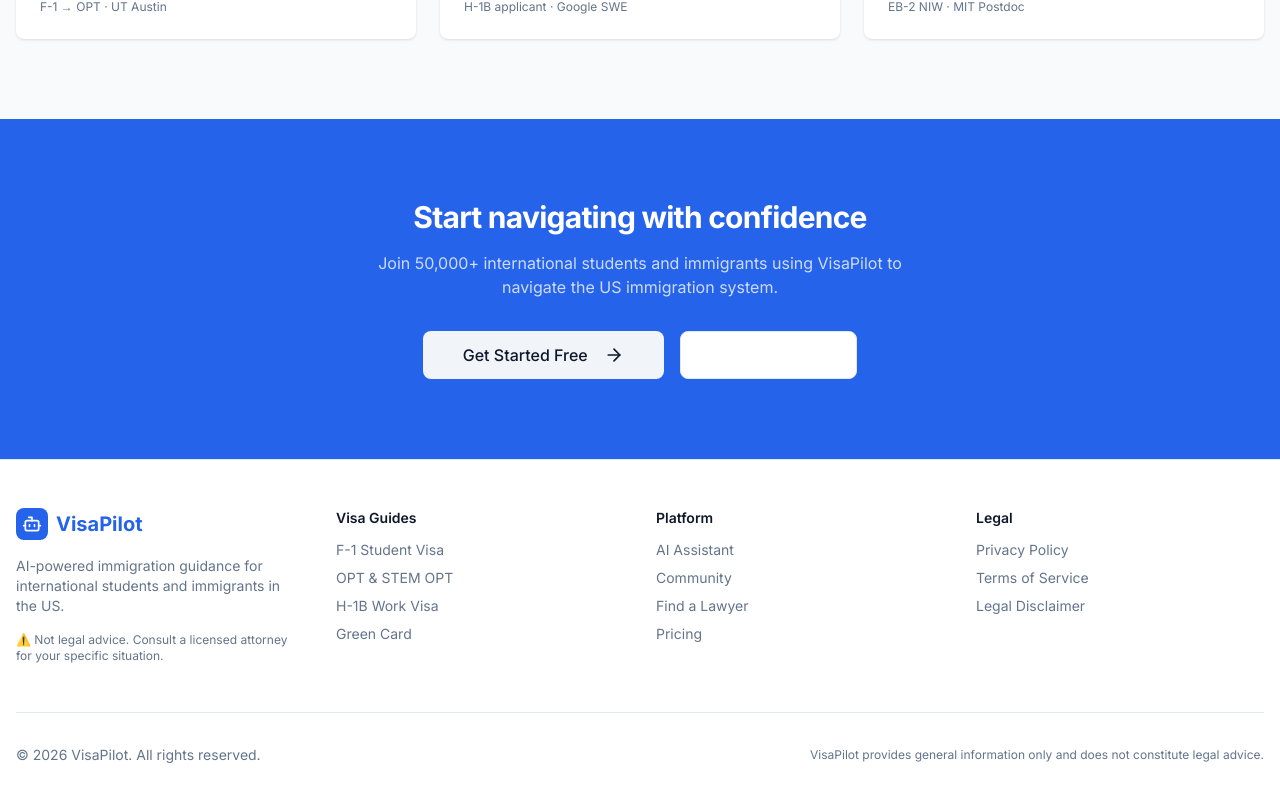
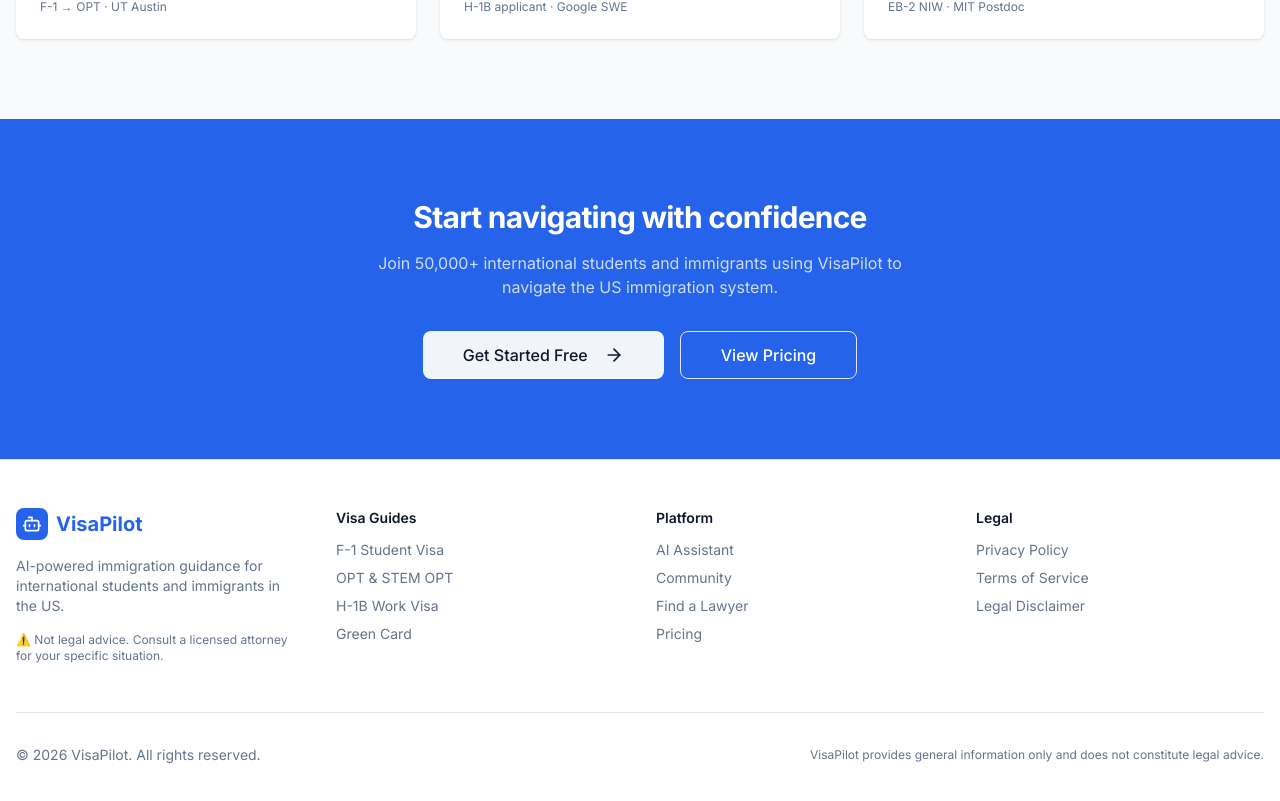
Before and after one commit to Asil143/immigration, a Next.js app: page / in a window 1280 px wide. Shown: the part 3093-3894 px from the top of the page. Built offline with nearby package versions, Linux system fonts and the light colour scheme; no server answers.

Commit message:
Fix View Pricing button invisible on blue CTA section
Outline button variant now has white bg-background; add bg-transparent
to override it so the button shows correctly on the blue background.

Co-Authored-By: Claude Sonnet 4.6 <noreply@anthropic.com>

```diff
--- a/components/layout/landing-page.tsx
+++ b/components/layout/landing-page.tsx
@@ -316,7 +316,7 @@ export function LandingPage() {
                 <ArrowRight className="ml-2 h-5 w-5" />
               </Link>
             </Button>
-            <Button size="xl" variant="outline" className="text-white border-white hover:bg-white/10" asChild>
+            <Button size="xl" variant="outline" className="bg-transparent text-white border-white hover:bg-white/10" asChild>
               <Link href="/pricing">View Pricing</Link>
             </Button>
           </div>
```
